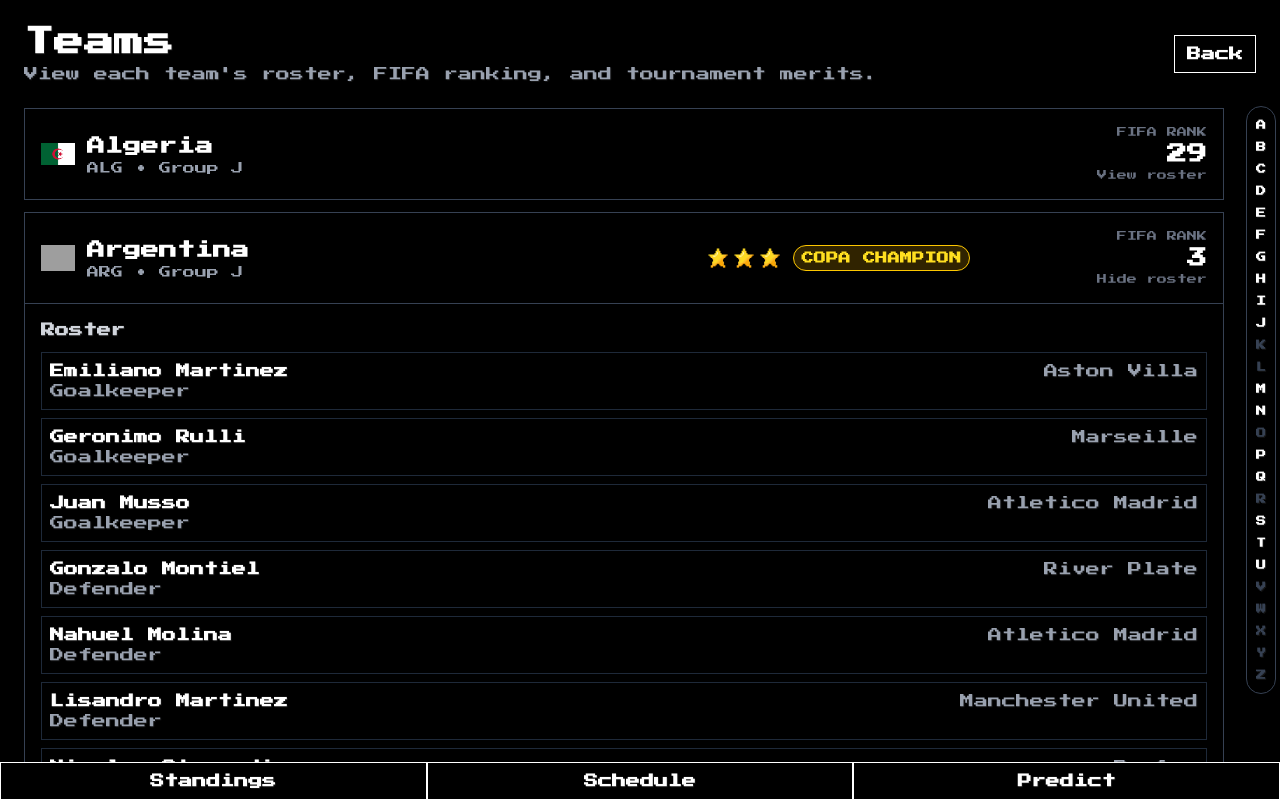
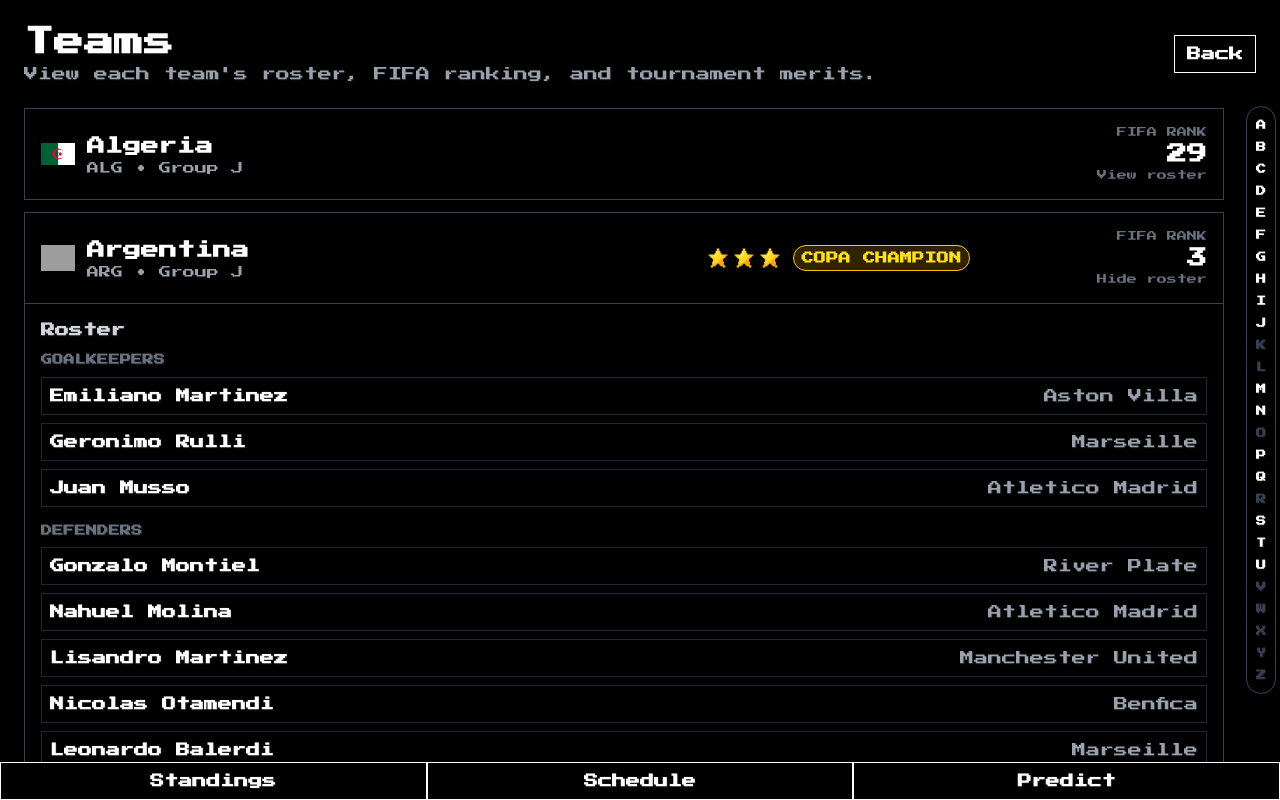
Before and after one commit to adrianmontez/goalcast-wc26, a Next.js app: page /teams in a window 1280 px wide. Both pictures are taken after a click on the button 624 px from the left and 258 px from the top of the page. Shown: the top 800 px of the page. Built offline with nearby package versions, Linux system fonts and the light colour scheme; grey boxes are pictures that could not be loaded.

Commit message:
revising team rosters

```diff
--- a/src/app/teams/page.js
+++ b/src/app/teams/page.js
@@ -75,10 +75,22 @@ function renderConfederationBadge(merits) {
   );
 }
 
+function groupPlayersByPosition(players) {
+  const positionOrder = ["Goalkeeper", "Defender", "Midfielder", "Forward"];
+
+  return positionOrder
+    .map((position) => ({
+      position,
+      players: players.filter((player) => player.position === position),
+    }))
+    .filter((group) => group.players.length > 0);
+}
+
 export default function TeamsPage() {
   const router = useRouter();
   const teams = getAllTeams();
-  const [openTeam, setOpenTeam] = useState(null);
+  const [openTeams, setOpenTeams] = useState({});
+  const [openTeamsLoaded, setOpenTeamsLoaded] = useState(false);
 
   const alphabetLetters = "ABCDEFGHIJKLMNOPQRSTUVWXYZ".split("");
 
@@ -106,8 +118,44 @@ export default function TeamsPage() {
         }
     }, []);
 
+    useEffect(() => {
+        let cancelled = false;
+
+        Promise.resolve().then(() => {
+            const saved = localStorage.getItem("goalcast_open_team_rosters");
+
+            if (cancelled) return;
+
+            if (saved) {
+                try {
+                    setOpenTeams(JSON.parse(saved));
+                } catch {
+                    setOpenTeams({});
+                }
+            }
+
+            setOpenTeamsLoaded(true);
+        });
+
+        return () => {
+            cancelled = true;
+        };
+    }, []);
+
+    useEffect(() => {
+        if (!openTeamsLoaded) return;
+
+        localStorage.setItem(
+            "goalcast_open_team_rosters",
+            JSON.stringify(openTeams)
+        );
+    }, [openTeams, openTeamsLoaded]);
+
     function toggleTeam(teamAbbr) {
-    setOpenTeam((current) => (current === teamAbbr ? null : teamAbbr));
+      setOpenTeams((current) => ({
+        ...current,
+        [teamAbbr]: !current[teamAbbr],
+      }));
     }
 
   return (
@@ -223,7 +271,7 @@ export default function TeamsPage() {
                   </p>
 
                   <p className="text-[10px] text-gray-500">
-                    {openTeam === team.abbr ? "Hide roster" : "View roster"}
+                    {openTeams[team.abbr] ? "Hide roster" : "View roster"}
                   </p>
                 </div>
               </div>
@@ -233,27 +281,34 @@ export default function TeamsPage() {
                 {renderConfederationBadge(merits)}
               </div>
               </button>
-              {openTeam === team.abbr && (
+              {openTeams[team.abbr] && (
                 <div className="border-t border-gray-700 p-3 sm:p-4">
                     <h3 className="mb-3 text-sm font-semibold text-gray-300">
                       Roster
                     </h3>
 
                     {team.roster.length > 0 ? (
+                        <div className="space-y-4">
+                            {groupPlayersByPosition(team.roster).map((positionGroup) => (
+                            <div key={`${team.abbr}-${positionGroup.position}`}>
+                                <h4 className="mb-2 text-[11px] font-bold uppercase tracking-wide text-gray-500">
+                                {positionGroup.position}s
+                                </h4>
+
                                 <div className="space-y-2">
-                          {team.roster.map((player) => (
+                                {positionGroup.players.map((player) => (
                                     <div
                                     key={`${team.abbr}-${player.name}`}
                                     className="grid grid-cols-[1fr_auto] gap-3 border border-gray-800 p-2 text-xs sm:text-sm"
                                     >
-                                <div>
                                     <p className="font-semibold text-white">{player.name}</p>
-                                    <p className="text-gray-400">{player.position}</p>
-                                </div>
 
                                     <p className="text-right text-gray-400">
                                         {player.club}
                                     </p>
+                                    </div>
+                                ))}
+                                </div>
                             </div>
                             ))}
                         </div>
```
Lines whose indentation alone changed are shown as unchanged.
